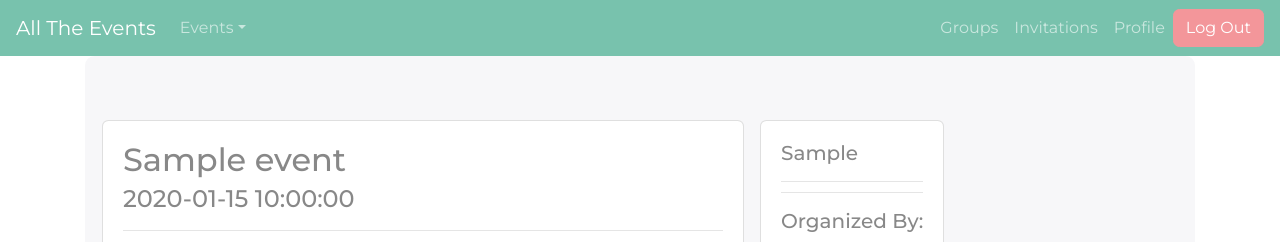
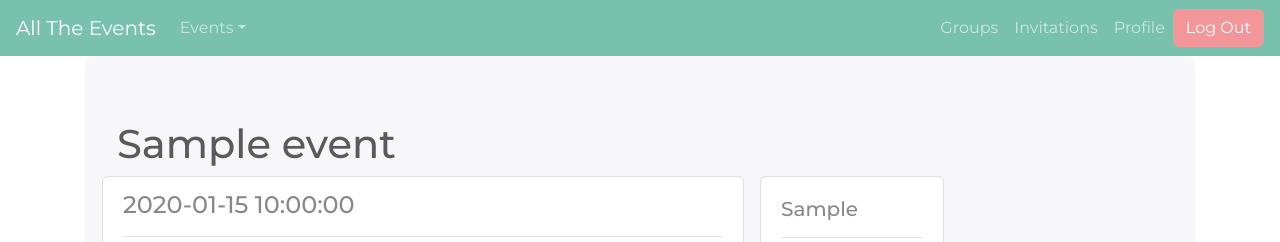
Before and after one commit to cmdevoto/event-planner, a Flask app: template eventPlannerApp/templates/events/singleEventView.html in a window 1280 px wide. Shown: the top 242 px of the page. Run offline with Flask 2, Linux system fonts and the light colour scheme; the template is opened without the code that fills it: most values are stand-ins (such as "Sample title", 1, 10 or a date in 2020).

Commit message:
trying something diff with title

```diff
--- a/eventPlannerApp/templates/events/singleEventView.html
+++ b/eventPlannerApp/templates/events/singleEventView.html
@@ -3,10 +3,11 @@
 {% block pageContent %}
 <div class="container">
   <div class="jumbotron">
+    <h1>{{ data["event"]["name"] }}</h1>
     <div class="row">
       <div class="card mb-9">
         <div class="card-body">
-          <h2 class="card-title">{{ data["event"]["name"] }}</h2>
+
           <h4 class="card-subtitle">{{ data["event"]["timeDate"] }} </h4>
           <hr/>
           <p class="card-text">{{ data["event"]["location"] }}</p>
@@ -42,9 +43,6 @@
       </div>
     </div>
   </div>
-  {% if data["eventId"] %}
-    <h3>Looking for eventId: {{ data["eventId"] }}</h3>
-  {% endif %}
 </div>
 
 <style>
```
